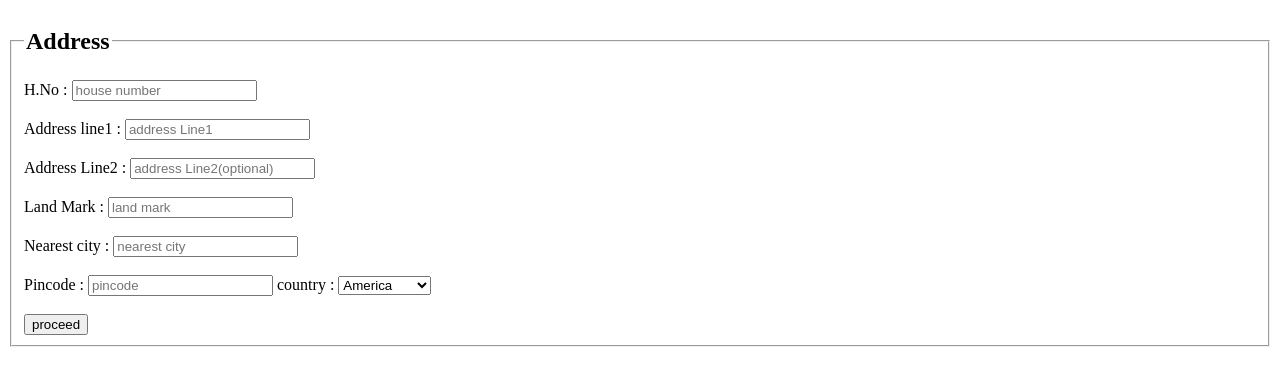
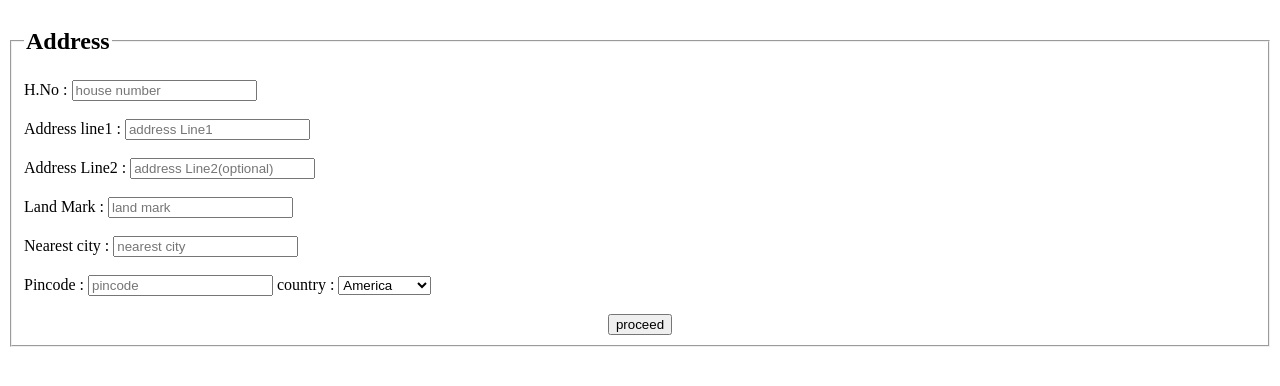
Before and after one commit to repani145/page03, a plain HTML site: page index.html in a window 1280 px wide. Drawn offline with Linux system fonts and the light colour scheme.

Commit message:
Update index.html

```diff
--- a/index.html
+++ b/index.html
@@ -30,7 +30,7 @@
                 <option value="dubai">Dubai</option>
                 <option value="india">India</option>
             </select><br><br>
-            <button type="submit">proceed</button>
+            <center><button type="submit">proceed</button></center>
         </fieldset>
     </form>
 </body>
```
